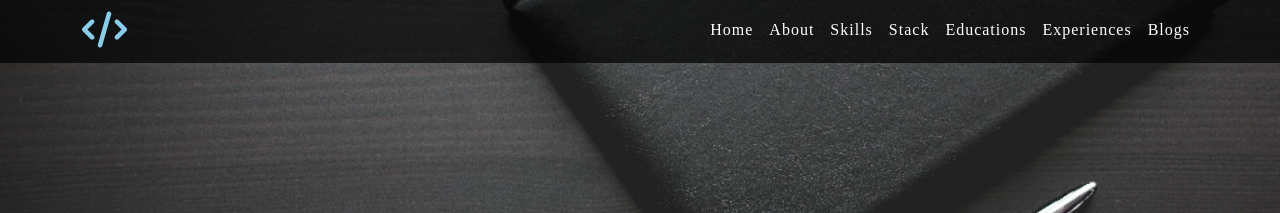
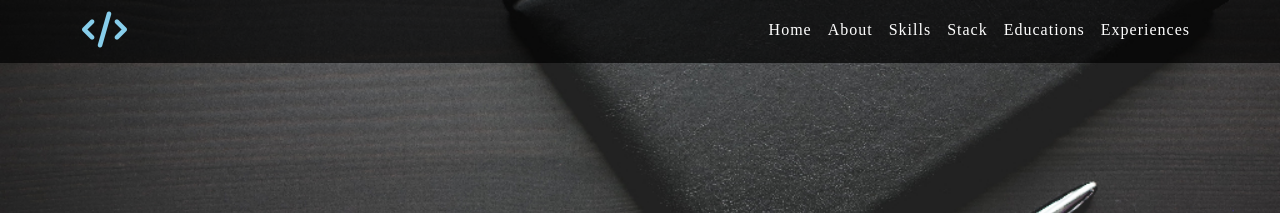
Before and after one commit to shishir-subedi/blogsite, a Jekyll site: the page built from index.html, in a window 1280 px wide. Shown: the top 213 px of the page. Built offline with Jekyll 4.4.1, drawn with Linux system fonts in a browser that asks for light colours; nearby versions of some CDN libraries; comment, search, counter and statistics services are not loaded.

Commit message:
updated pages

```diff
--- a/_config.yml
+++ b/_config.yml
@@ -24,6 +24,7 @@
   Hi! I'm Shishir Subedi and I'm a freelance software engineer and an astrology researcher. Currently
   I'm pursuing masters in computer engineering specialization in data science
   and analytics at Institute of Engineering Pulchowk Campus.
+# url: "https://shishirsubedi.com"
 url: "https://shishir-subedi.github.io/blogsite"
 baseurl: ""
 timezone: Asia/Kathmandu
@@ -33,7 +34,8 @@
 facebook_username: shishir.subedi1
 author:
   name: Shishir Subedi
-  url: https://shishir-subedi.github.io/blogsite/
+  # url: https://shishirsubedi.com/
+  url: https://shishir-subedi.github.io/blogsite
   twitter: _shishir_subedi
   image: /static/img/about/shishir-subedi.jpeg
 twitter:
--- a/_includes/home_header.html
+++ b/_includes/home_header.html
@@ -2,7 +2,7 @@
 <header>
   <nav class="navbar navbar-expand-lg fixed-top" id="home-header">
     <div class="container">
-      <a class="navbar-brand text-white" href="/">
+      <a class="navbar-brand text-white" href="#">
         <i class="fa fa-code" aria-hidden="true" style="color: #87ceeb; font-size: 36px"></i>
       </a>
       <button class="btn navbar-toggler" type="button" aria-label="Toggle navigation" data-bs-toggle="collapse"
@@ -32,9 +32,9 @@
           <li class="nav-item">
             <a class="nav-link text-capitalize" href="#experiences">Experiences</a>
           </li>
-          <li class="nav-item">
+          <!-- <li class="nav-item">
             <a class="nav-link text-capitalize" href="#blogs">Blogs</a>
-          </li>
+          </li> -->
         </ul>
       </div>
     </div>
--- a/_includes/page_header.html
+++ b/_includes/page_header.html
@@ -2,7 +2,7 @@
 <header>
   <nav class="navbar navbar-expand-lg fixed-top top-nav" id="blog-header">
     <div class="container">
-      <a class="navbar-brand text-white" href="/">
+      <a class="navbar-brand text-white" href="/blogsite">
         <i class="fa fa-code" aria-hidden="true" style="color: #87ceeb; font-size: 36px"></i>
       </a>
       <button class="btn navbar-toggler" type="button" aria-label="Toggle navigation" data-bs-toggle="collapse"
@@ -29,9 +29,9 @@
           <li class="nav-item">
             <a class="nav-link text-capitalize" href="/">Experiences</a>
           </li>
-          <li class="nav-item">
+          <!-- <li class="nav-item">
             <a class="nav-link text-capitalize" href="/">Projects</a>
-          </li>
+          </li> -->
           <!-- <li class="nav-item">
             <a class="nav-link text-capitalize" href="/">Blogs</a>
           </li> -->
```
Also changed, not shown: readme.md.
